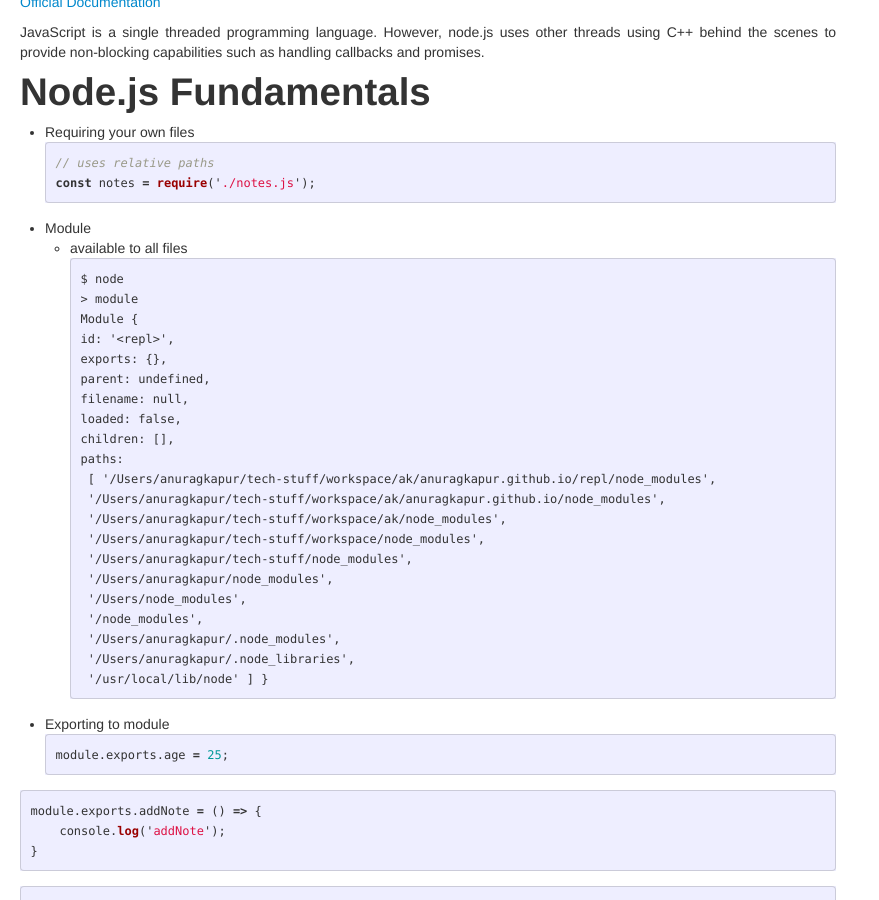
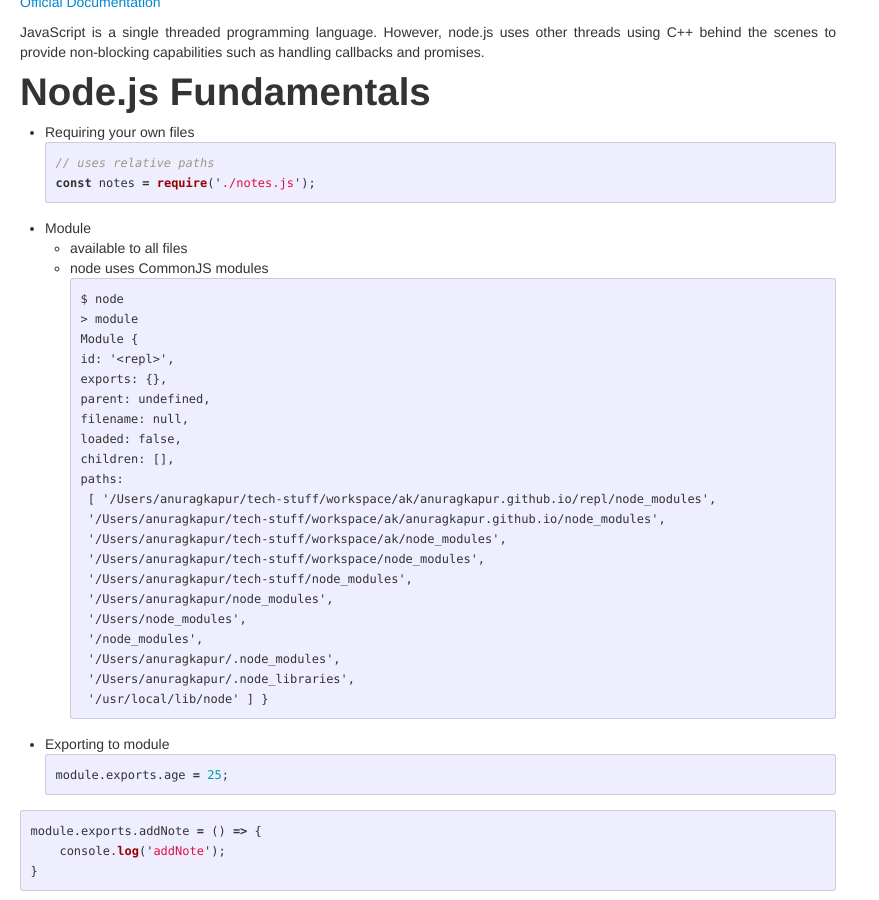
Before and after one commit to anuragkapur/anuragkapur.github.io, a Jekyll site: the page built from blog/programming/javascript/_posts/2019-04-23-the-complete-node-js-developer-course-3rd-edition-udemy.md, in a window 1280 px wide and 900 px high, scrolled down 502 px. Shown: the whole window, without its empty margins (0-879 px from the left). Built offline with Jekyll 4.4.1, drawn with Linux system fonts in a browser that asks for light colours; comment, search, counter and statistics services are not loaded.

Commit message:
Add note re. commonjs modules used in node

````diff
--- a/blog/programming/javascript/_posts/2019-04-23-the-complete-node-js-developer-course-3rd-edition-udemy.md
+++ b/blog/programming/javascript/_posts/2019-04-23-the-complete-node-js-developer-course-3rd-edition-udemy.md
@@ -43,6 +43,7 @@
 
 * Module
   - available to all files
+  - node uses CommonJS modules
 ```
 $ node
 > module
````
